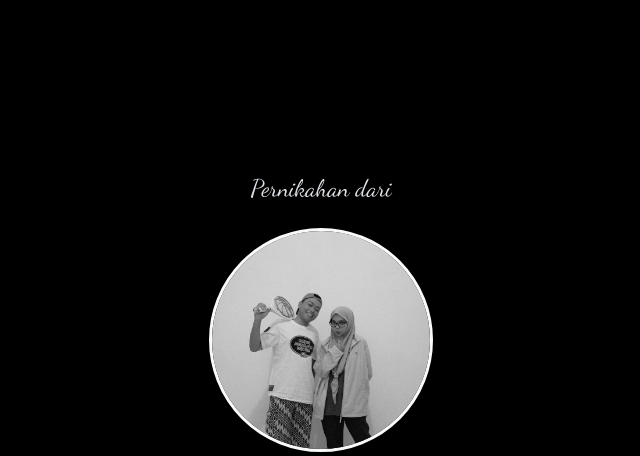
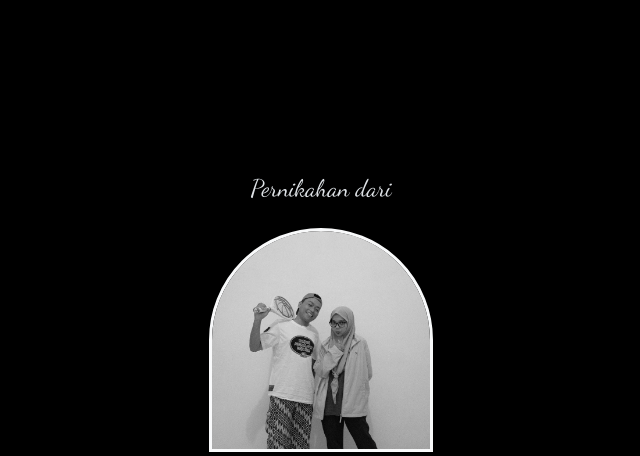
Before and after one commit to shyntaayu/fe-undangan, a website with bundled scripts: page index.html in a window 1280 px wide. Shown: the top 456 px of the page, without its empty margins (319-959 px from the left). Built offline with nearby package versions, Linux system fonts and the light colour scheme.

Commit message:
+ change frame

```diff
--- a/css/app.css
+++ b/css/app.css
@@ -30,7 +30,8 @@ body {
   height: 14rem;
   position: relative;
   overflow: hidden;
-  border-radius: 50%;
+  border-top-left-radius: 50%;
+  border-top-right-radius: 50%;
 }
 
 .img-crop > img {
```
